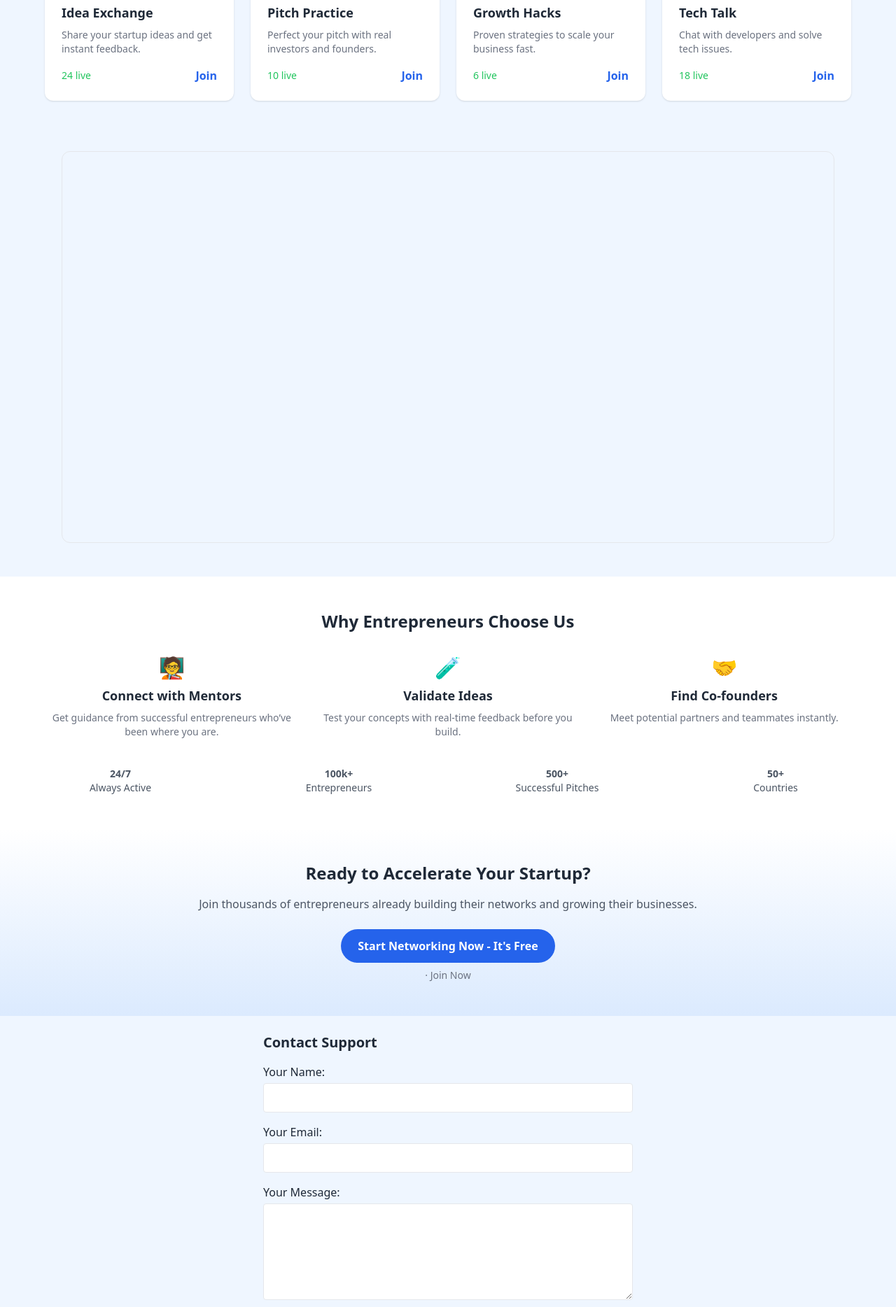
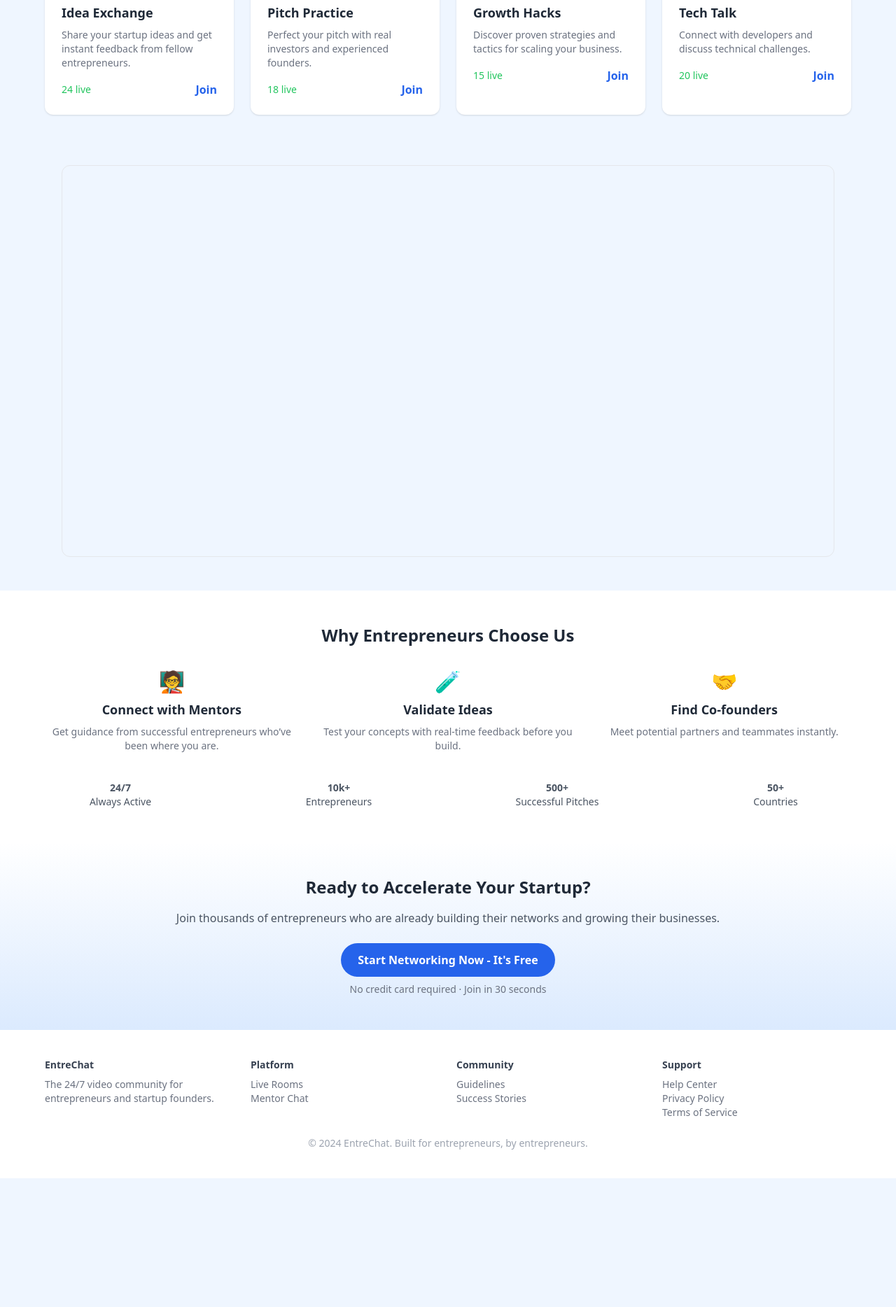
Before and after one commit to basillll721/entrepreneur-hub, a plain HTML site: page index.html in a window 1280 px wide. Shown: the part 672-2540 px from the top of the page at 70% size. After the commit the page ends 2356 px from the top, so only its background shows below. Drawn offline with nearby package versions, Linux system fonts and the light colour scheme.

Commit message:
Update index.html

```diff
--- a/index.html
+++ b/index.html
@@ -3,77 +3,79 @@
 <head>
   <meta charset="UTF-8" />
   <meta name="viewport" content="width=device-width, initial-scale=1.0"/>
-  <title>EntreFix - Where Entrepreneurs Never Stop Talking</title>
+  <title>EntreChat - Where Entrepreneurs Never Stop Talking</title>
   <script src="https://cdn.tailwindcss.com"></script>
 </head>
 <body class="bg-blue-50 text-gray-800 font-sans">
 
   <!-- Navbar -->
   <header class="flex justify-between items-center p-6 bg-white shadow">
-    <h1 class="text-xl font-bold text-blue-600">EntreFix</h1>
+    <h1 class="text-xl font-bold text-blue-600">EntreChat</h1>
     <button class="bg-blue-600 text-white px-4 py-2 rounded hover:bg-blue-700">Sign In</button>
   </header>
 
-  <!-- Hero -->
+  <!-- Hero Section -->
   <section class="text-center py-16 px-4 bg-gradient-to-b from-white to-blue-100">
     <h2 class="text-4xl font-extrabold text-gray-900">Where Entrepreneurs <br><span class="text-blue-600">Never Stop Talking</span></h2>
     <p class="mt-4 text-lg text-gray-600 max-w-xl mx-auto">Join 24/7 video rooms filled with startup founders, investors, and business minds. Get instant feedback, find mentors, and accelerate your entrepreneurial journey.</p>
     <button class="mt-6 bg-blue-600 text-white px-6 py-3 rounded-full hover:bg-blue-700 font-semibold">Join Free Live Rooms →</button>
-    <p class="mt-2 text-sm text-gray-500">1,200+ entrepreneurs online now</p>
+    <p class="mt-2 text-sm text-gray-500">No downloads required · Join instantly · 1,200+ entrepreneurs online now</p>
   </section>
 
   <!-- Rooms Section -->
   <section class="px-6 py-12">
     <h3 class="text-2xl font-bold text-center mb-8">Jump Into Live Conversations</h3>
     <div class="grid grid-cols-1 md:grid-cols-2 lg:grid-cols-4 gap-6 max-w-6xl mx-auto">
-      <!-- Room Cards with Join Buttons -->
       <div class="bg-white p-6 rounded-xl shadow">
         <div class="text-pink-600 text-3xl mb-2">💡</div>
         <h4 class="font-semibold text-lg">Idea Exchange</h4>
-        <p class="text-sm text-gray-500 mt-2">Share your startup ideas and get instant feedback.</p>
+        <p class="text-sm text-gray-500 mt-2">Share your startup ideas and get instant feedback from fellow entrepreneurs.</p>
         <div class="flex justify-between items-center mt-4">
           <span class="text-green-500 text-sm">24 live</span>
           <button onclick="joinRoom('idea-exchange')" class="text-blue-600 font-semibold hover:underline">Join</button>
         </div>
       </div>
+
       <div class="bg-white p-6 rounded-xl shadow">
         <div class="text-blue-600 text-3xl mb-2">🎤</div>
         <h4 class="font-semibold text-lg">Pitch Practice</h4>
-        <p class="text-sm text-gray-500 mt-2">Perfect your pitch with real investors and founders.</p>
+        <p class="text-sm text-gray-500 mt-2">Perfect your pitch with real investors and experienced founders.</p>
         <div class="flex justify-between items-center mt-4">
-          <span class="text-green-500 text-sm">10 live</span>
+          <span class="text-green-500 text-sm">18 live</span>
           <button onclick="joinRoom('pitch-practice')" class="text-blue-600 font-semibold hover:underline">Join</button>
         </div>
       </div>
+
       <div class="bg-white p-6 rounded-xl shadow">
         <div class="text-green-600 text-3xl mb-2">🚀</div>
         <h4 class="font-semibold text-lg">Growth Hacks</h4>
-        <p class="text-sm text-gray-500 mt-2">Proven strategies to scale your business fast.</p>
+        <p class="text-sm text-gray-500 mt-2">Discover proven strategies and tactics for scaling your business.</p>
         <div class="flex justify-between items-center mt-4">
-          <span class="text-green-500 text-sm">6 live</span>
+          <span class="text-green-500 text-sm">15 live</span>
           <button onclick="joinRoom('growth-hacks')" class="text-blue-600 font-semibold hover:underline">Join</button>
         </div>
       </div>
+
       <div class="bg-white p-6 rounded-xl shadow">
         <div class="text-red-600 text-3xl mb-2">💻</div>
         <h4 class="font-semibold text-lg">Tech Talk</h4>
-        <p class="text-sm text-gray-500 mt-2">Chat with developers and solve tech issues.</p>
+        <p class="text-sm text-gray-500 mt-2">Connect with developers and discuss technical challenges.</p>
         <div class="flex justify-between items-center mt-4">
-          <span class="text-green-500 text-sm">18 live</span>
+          <span class="text-green-500 text-sm">20 live</span>
           <button onclick="joinRoom('tech-talk')" class="text-blue-600 font-semibold hover:underline">Join</button>
         </div>
       </div>
     </div>
   </section>
 
-  <!-- Embedded Video Call Frame -->
+  <!-- Video Room Embed -->
   <section class="px-6 pb-12 max-w-6xl mx-auto">
     <div class="w-full h-[70vh] mt-6 border rounded-xl overflow-hidden">
       <iframe id="videoCallFrame" src="" class="w-full h-full" allow="camera; microphone; fullscreen; display-capture"></iframe>
     </div>
   </section>
 
-  <!-- Why Choose Us -->
+  <!-- Why Entrepreneurs Choose Us -->
   <section class="bg-white py-12 px-6 text-center">
     <h3 class="text-2xl font-bold mb-8">Why Entrepreneurs Choose Us</h3>
     <div class="grid grid-cols-1 md:grid-cols-3 gap-8 max-w-6xl mx-auto">
@@ -93,9 +95,10 @@
         <p class="text-sm text-gray-500 mt-2">Meet potential partners and teammates instantly.</p>
       </div>
     </div>
+
     <div class="mt-10 grid grid-cols-2 md:grid-cols-4 gap-4 text-center text-sm text-gray-600">
       <div><strong>24/7</strong><br>Always Active</div>
-      <div><strong>100k+</strong><br>Entrepreneurs</div>
+      <div><strong>10k+</strong><br>Entrepreneurs</div>
       <div><strong>500+</strong><br>Successful Pitches</div>
       <div><strong>50+</strong><br>Countries</div>
     </div>
@@ -104,36 +107,16 @@
   <!-- CTA -->
   <section class="py-12 px-6 text-center bg-gradient-to-t from-blue-100 to-white">
     <h3 class="text-2xl font-bold mb-4">Ready to Accelerate Your Startup?</h3>
-    <p class="text-gray-600 mb-6">Join thousands of entrepreneurs already building their networks and growing their businesses.</p>
+    <p class="text-gray-600 mb-6">Join thousands of entrepreneurs who are already building their networks and growing their businesses.</p>
     <button class="bg-blue-600 text-white px-6 py-3 rounded-full hover:bg-blue-700 font-semibold">Start Networking Now - It's Free</button>
-    <p class="text-sm text-gray-500 mt-2"> · Join Now</p>
-  </section>
-
-  <!-- Contact Form -->
-  <section id="contact" class="max-w-xl mx-auto p-6">
-    <h2 class="text-xl font-bold mb-4">Contact Support</h2>
-    <form action="https://formspree.io/f/meokkvbv" method="POST" class="space-y-4">
-      <div>
-        <label class="block mb-1" for="name">Your Name:</label>
-        <input class="w-full border rounded px-3 py-2" type="text" id="name" name="name" required>
-      </div>
-      <div>
-        <label class="block mb-1" for="email">Your Email:</label>
-        <input class="w-full border rounded px-3 py-2" type="email" id="email" name="_replyto" required>
-      </div>
-      <div>
-        <label class="block mb-1" for="message">Your Message:</label>
-        <textarea class="w-full border rounded px-3 py-2" id="message" name="message" rows="5" required></textarea>
-      </div>
-      <button class="bg-green-600 text-white px-4 py-2 rounded hover:bg-green-700" type="submit">Send Message</button>
-    </form>
+    <p class="text-sm text-gray-500 mt-2">No credit card required · Join in 30 seconds</p>
   </section>
 
   <!-- Footer -->
   <footer class="bg-white text-gray-500 text-sm py-10 px-6">
     <div class="max-w-6xl mx-auto grid grid-cols-1 md:grid-cols-4 gap-6">
       <div>
-        <h4 class="font-bold text-gray-700 mb-2">EntreFix</h4>
+        <h4 class="font-bold text-gray-700 mb-2">EntreChat</h4>
         <p>The 24/7 video community for entrepreneurs and startup founders.</p>
       </div>
       <div>
@@ -149,14 +132,19 @@
         <ul><li>Help Center</li><li>Privacy Policy</li><li>Terms of Service</li></ul>
       </div>
     </div>
-    <p class="text-center mt-6 text-gray-400">© 2024 EntreFix. Built for entrepreneurs, by entrepreneurs.</p>
+    <p class="text-center mt-6 text-gray-400">© 2024 EntreChat. Built for entrepreneurs, by entrepreneurs.</p>
   </footer>
 
-  <!-- Room Join Logic -->
+  <!-- Join Room Script -->
   <script>
     function joinRoom(roomName) {
-      const baseURL = "https://basilbiju.daily.co"; // TODO: Replace with your Daily.co subdomain
-      document.getElementById("videoCallFrame").src = `${baseURL}/${roomName}`;
+      const roomLinks = {
+        "idea-exchange": "https://basilbiju.daily.co/idea-exchange",
+        "pitch-practice": "https://basilbiju.daily.co/pitch-practice",
+        "growth-hacks": "https://basilbiju.daily.co/growth-hacks",
+        "tech-talk": "https://basilbiju.daily.co/tech-talk"
+      };
+      document.getElementById("videoCallFrame").src = roomLinks[roomName];
     }
   </script>
 
```
